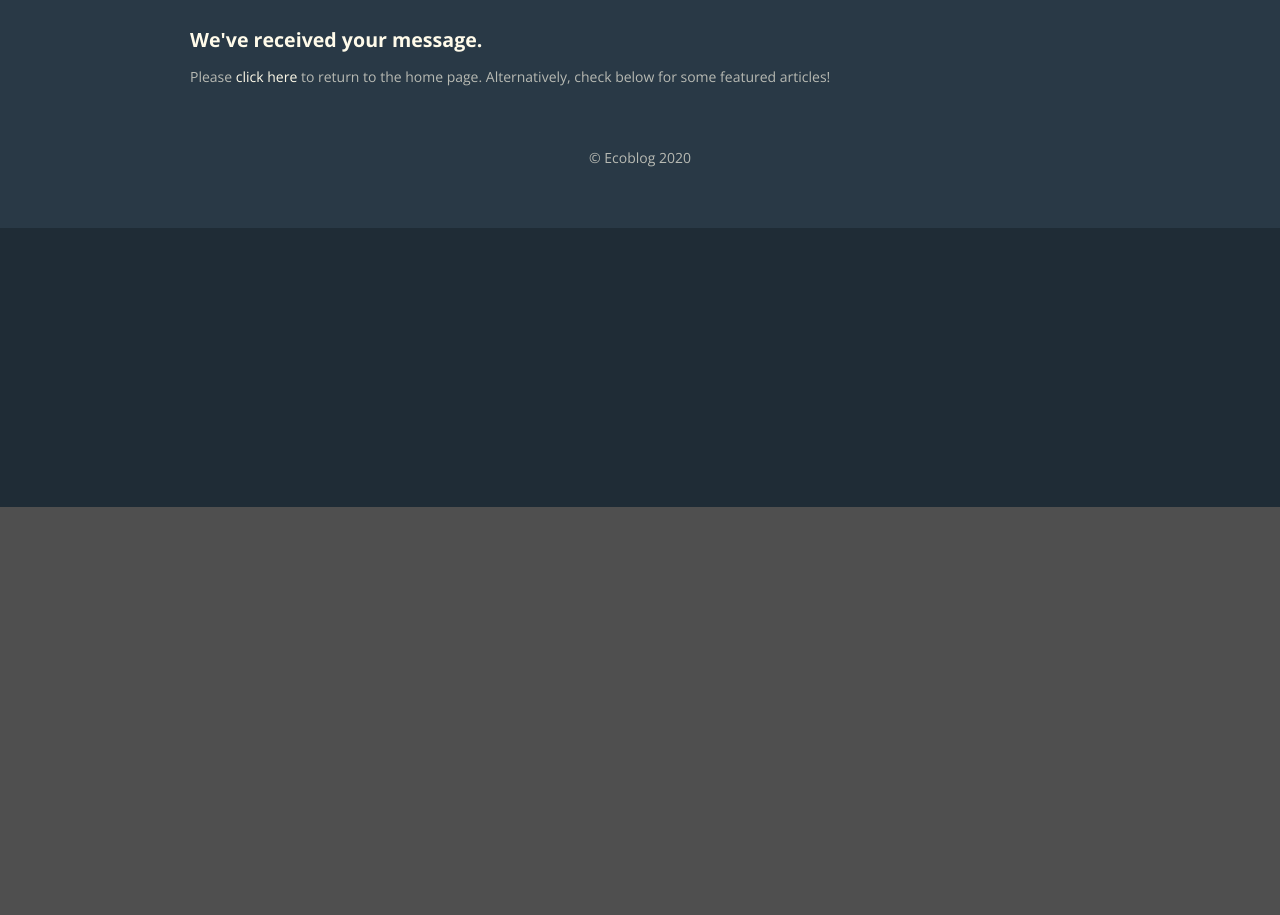
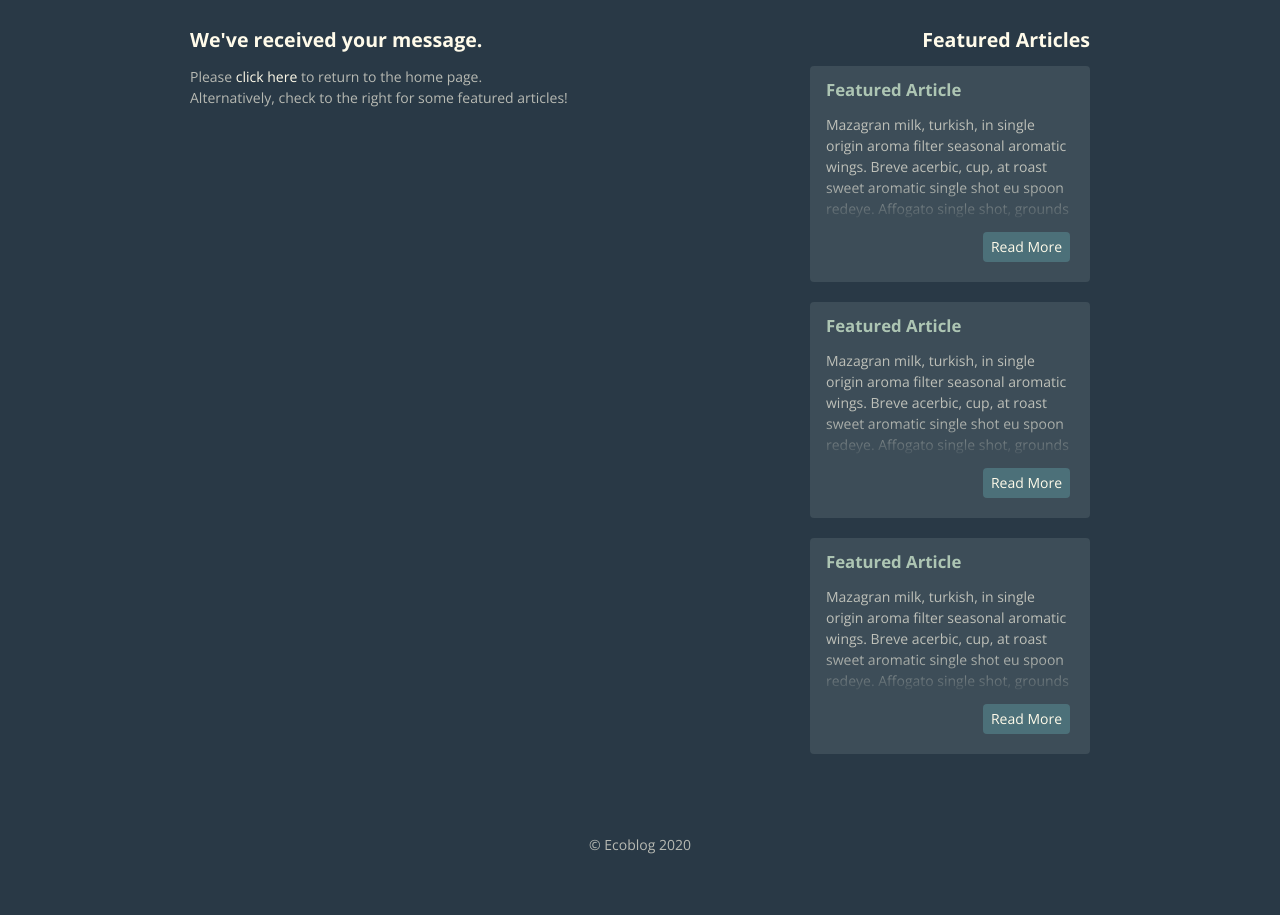
Before and after one commit to lindaicing/Ecoblog, a Django app: page /thanks in a window 1280 px wide. Shown: the part 293-1208 px from the top of the page. Before the commit the page ends 800 px from the top, so only its background shows below. Run offline with Django 3.2, Linux system fonts and the light colour scheme; some libraries are stand-ins or nearby versions.

Commit message:
Changed form styling and location
Also added suggested articles placeholder

```diff
--- a/blogger/static/style-articles.css
+++ b/blogger/static/style-articles.css
@@ -3,6 +3,10 @@
 #pagecontents {
     display: flex;
     flex-direction: row;
+}
+
+#bodycontent {
+    width: 100%;
 }
 
 #beforeComments {
@@ -112,7 +116,6 @@
     bottom: 20px;
 }
 
-
 /* Comments ***********************************************/
 
 #commentSection {
--- a/blogger/templates/aside.html
+++ b/blogger/templates/aside.html
@@ -1,4 +1,5 @@
 <!-- Aside HTML template -->
+
 <aside id="sidebar">
     <h3>Featured Articles</h3>
     <div id="featuredArticles">
--- a/blogger/templates/thanks.html
+++ b/blogger/templates/thanks.html
@@ -8,12 +8,13 @@
         <link rel="shortcut icon" href="{% static 'images/favicon.ico' type='image/x-icon' %}">
         <link rel="stylesheet" type="text/css" href="{% static './reset.css' %}">
         <link rel="stylesheet" type="text/css" href="{% static './style.css' %}">
+        <link rel="stylesheet" type="text/css" href="{% static './style-articles.css' %}">
         <link rel="stylesheet" type="text/css" href="{% static './style-contact.css' %}">
         <link href="https://fonts.googleapis.com/css2?family=Open+Sans:wght@400;700&display=swap" rel="stylesheet">
         <script src="https://kit.fontawesome.com/7d54d2caeb.js" crossorigin="anonymous"></script>
     </head>
 
-    <body id="page top">
+    <body id="thanks page top">
         <nav>
             <span id="confetti">🎉</span>
             <a href="#top" id="navcontact"><i class="fas fa-question"></i></a>
@@ -32,8 +33,10 @@
         <div id="pagecontents">
             <div id="bodycontent">
                 <h3>We've received your message.</h3>
-                <p>Please <a href="{% url 'home' %}">click here</a> to return to the home page. Alternatively, check below for some featured articles!</p>
+                <p>Please <a href="{% url 'home' %}">click here</a> to return to the home page.</p>
+                <p>Alternatively, check to the right for some featured articles!</p>
             </div>
+            {% include "./aside.html" %}
         </div>
 
         <footer>
```
Also changed, not shown: blogger/templates/formtest.html (+1 -72 lines), blogger/templates/article.html (line endings or trailing spaces).
